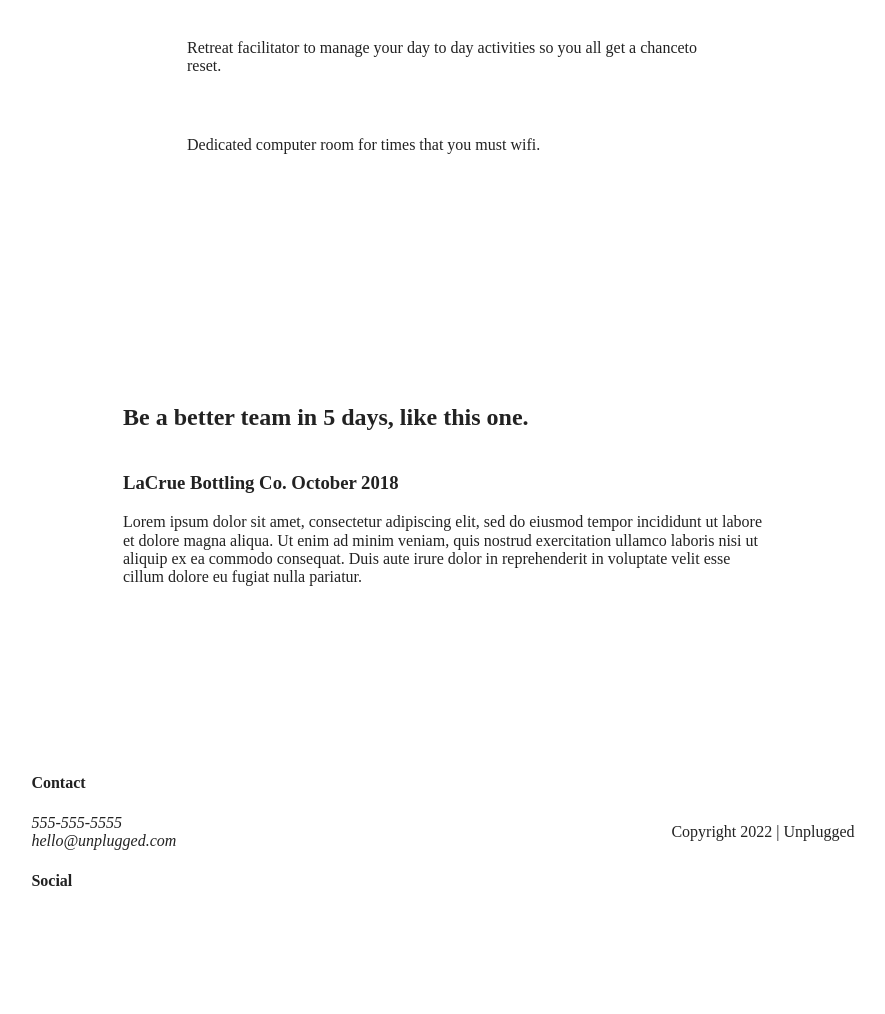
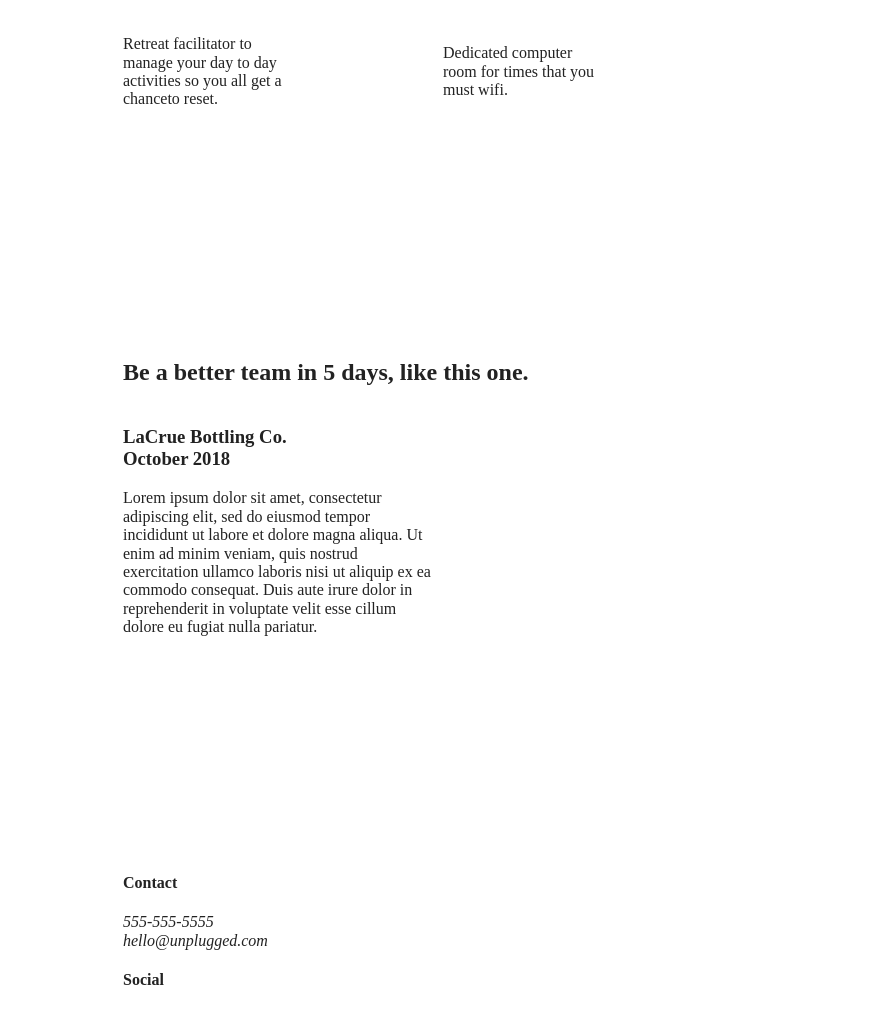
Before and after one commit to ThomasMoorehouse/206-unplugged-retreat, a website built with Parcel: page index.html in a window 1280 px wide. Shown: the part 1380-2394 px from the top of the page, without its empty margins (197-1082 px from the left). Before the commit the page ends 2341 px from the top, so only its background shows below. Built offline with nearby package versions, Linux system fonts and the light colour scheme; files whose address does not match are found by name.

Commit message:
Homepage CSS width updates

```diff
--- a/css/main.css
+++ b/css/main.css
@@ -377,11 +377,11 @@ aside {
     }
 
     header .content-wrapper {
-      width:
+      width:100%;
     }
 
     header nav {
-        width:
+        width: 20%;
     }
 
     header nav ul {
@@ -401,18 +401,18 @@ aside {
 
     aside .content-wrapper .form-description,
     aside .content-wrapper .form {
-        width:
+        width: 40%;
         margin: 0;
     }
 
     /* Features */
 
     .features article {
-
+      flex-basis: 50%;
     }
 
     .features .features-item-description {
-        width:
+        width: 50%;
     }
 
     /* Reviews */
@@ -421,12 +421,12 @@ aside {
     }
 
     .reviews article div {
-        width:
+        width: 49%;
     }
 
     /* Footer */
     footer .content-wrapper {
-        width:
+        width: 65%;
         margin: 100px 0;
     }
 
@@ -439,14 +439,8 @@ aside {
     }
 
     footer .copyright {
-        width:
+        width: 100%;
     }
-
-    .features article {
-      width: 80%;
-      margin: 30px 0;
-    }
-
 
   }
   @media only screen and (min-width: 1200px) {
```
